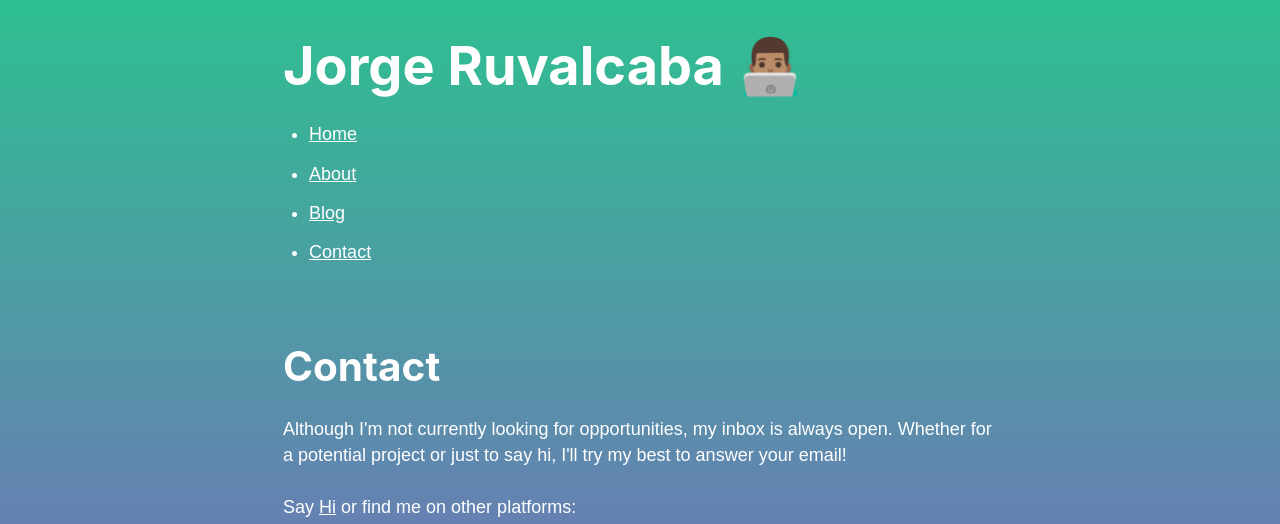
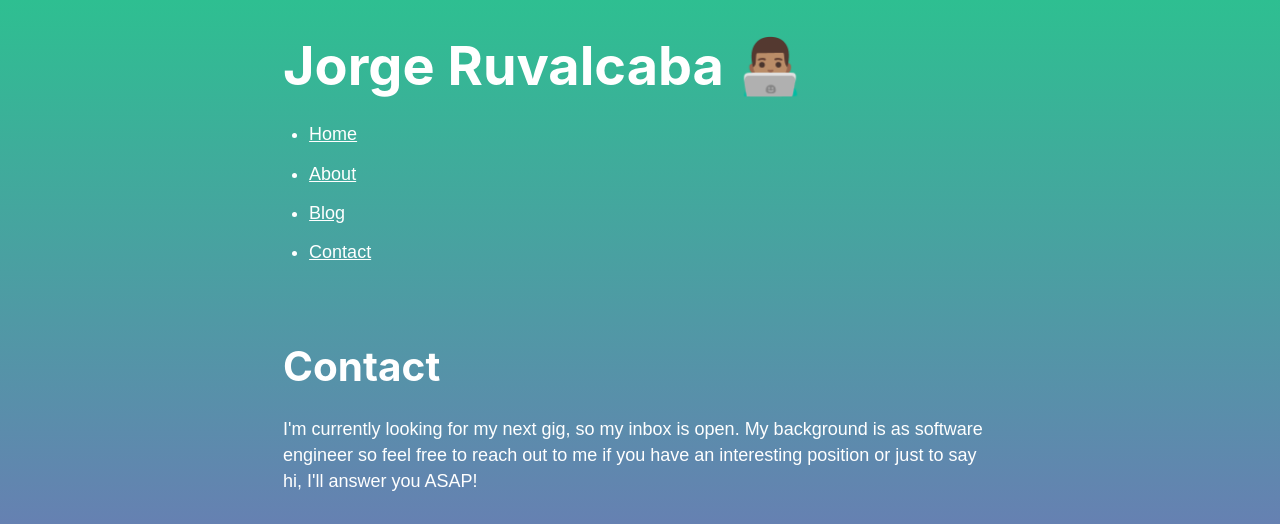
Before and after one commit to jorgeruvalcaba/personal-site, a Gatsby site: page /contact in a window 1280 px wide. Shown: the top 524 px of the page. Built offline with nearby package versions, Linux system fonts and the light colour scheme; Gatsby itself is replaced by a stand-in of ours.

Commit message:
Updating job search status

```diff
--- a/src/pages/contact.js
+++ b/src/pages/contact.js
@@ -11,7 +11,7 @@ const ContactPage = () => {
     <Layout>
       <Head title="Contact" />
       <h1>Contact</h1>
-      <p>Although I'm not currently looking for opportunities, my inbox is always open. Whether for a potential project or just to say hi, I'll try my best to answer your email!</p>
+      <p>I'm currently looking for my next gig, so my inbox is open. My background is as software engineer so feel free to reach out to me if you have an interesting position or just to say hi, I'll answer you ASAP!</p>
       <p>Say <a href="mailto:jorgeruvalcabav@gmail.com">Hi</a> or find me on other platforms:</p>
       <div className={contactStyles.linkGroup}>
         <a
```
